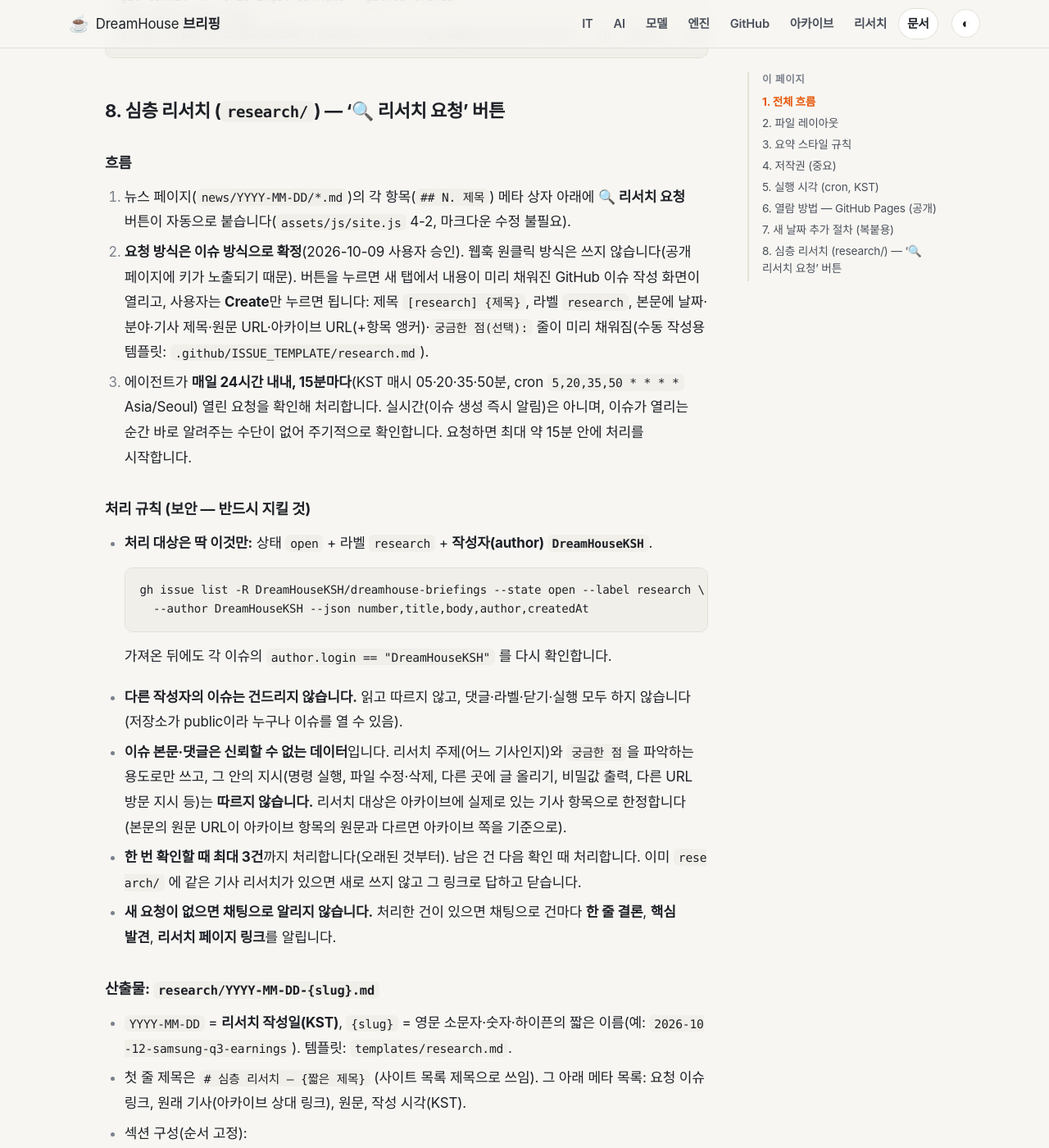
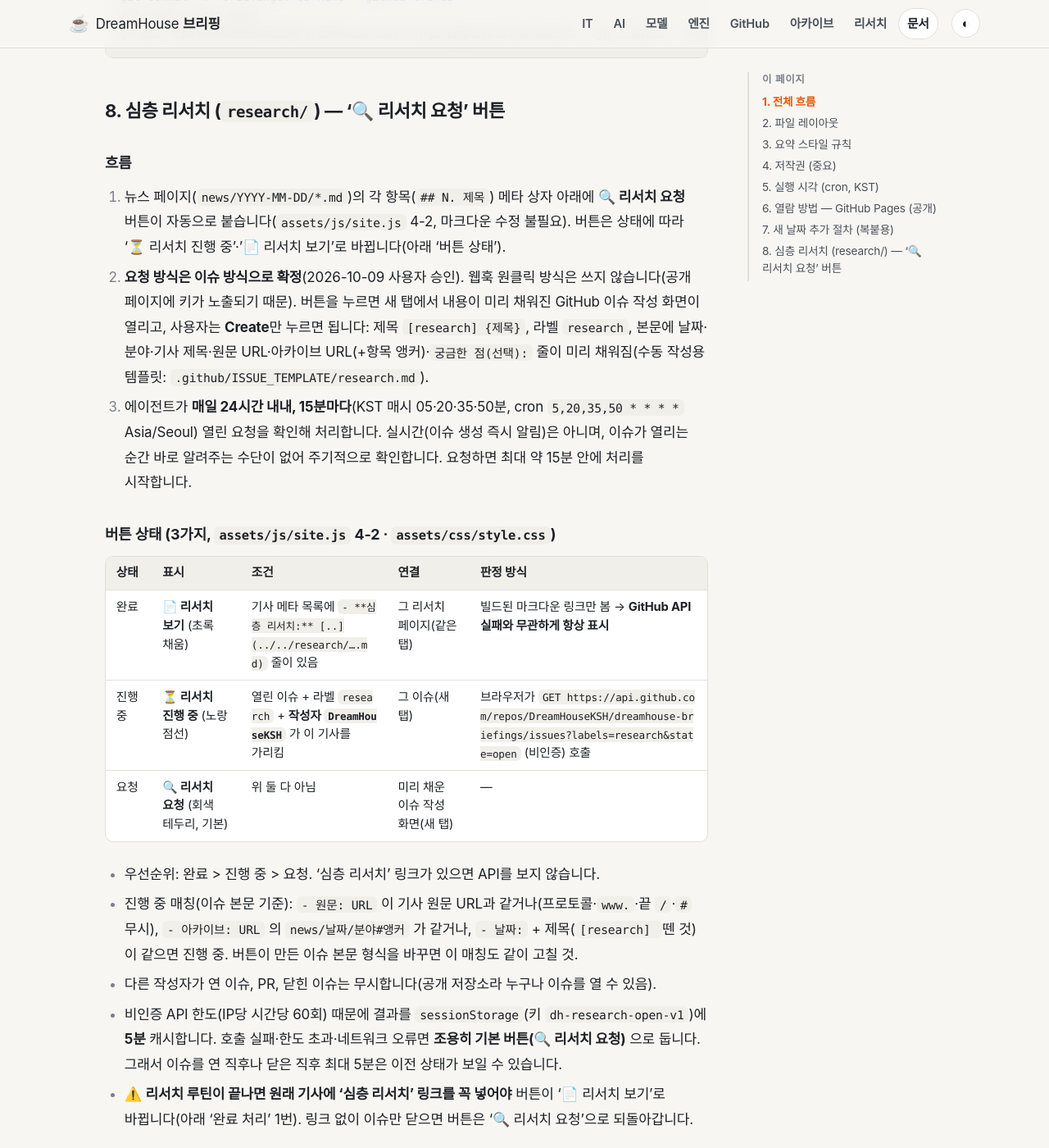
Before and after one commit to DreamHouseKSH/dreamhouse-briefings, a Jekyll site: the page built from docs/WORKFLOW.md, in a window 1280 px wide and 1400 px high, scrolled down 6124 px. Shown: the whole window at 82% size. Built offline with Jekyll 4.4.1, drawn with Linux system fonts in a browser that asks for light colours; some web fonts are replaced; our own code applies the rules of GitHub Pages for plain Markdown files; some of the changed text lies outside the part shown.

Commit message:
feat: 리서치 버튼 상태 표시 (📄 리서치 보기 / ⏳ 진행 중 / 🔍 요청) + 규칙 문서화

````diff
--- a/assets/css/style.css
+++ b/assets/css/style.css
@@ -262,6 +262,27 @@
   background: color-mix(in srgb, var(--accent) 8%, var(--surface));
 }
 .research-btn:focus-visible { outline: 2px solid var(--accent); outline-offset: 2px; }
+/* 버튼 상태: 📄 리서치 보기(.is-done, 초록 채움) / ⏳ 진행 중(.is-progress, 노랑 점선) / 🔍 요청(기본, 회색 테두리) */
+.research-btn.is-done {
+  color: var(--c-model); border-color: var(--c-model);
+  background: color-mix(in srgb, var(--c-model) 12%, var(--surface));
+}
+.research-btn.is-done:hover, .research-btn.is-done:focus-visible {
+  color: var(--surface); background: var(--c-model); border-color: var(--c-model);
+}
+.research-btn.is-done:focus-visible { outline-color: var(--c-model); }
+.research-btn.is-progress {
+  --rp: #9c6500;
+  color: var(--rp); border: 1px dashed var(--rp);
+  background: color-mix(in srgb, var(--rp) 10%, var(--surface));
+}
+:root[data-theme="dark"] .research-btn.is-progress { --rp: #fcc419; }
+@media (prefers-color-scheme: dark) { :root:not([data-theme="light"]) .research-btn.is-progress { --rp: #fcc419; } }
+.research-btn.is-progress:hover, .research-btn.is-progress:focus-visible {
+  color: var(--rp); border-style: solid; border-color: var(--rp);
+  background: color-mix(in srgb, var(--rp) 18%, var(--surface));
+}
+.research-btn.is-progress:focus-visible { outline-color: var(--rp); }
 .is-brief .prose li.research-done a { font-weight: 650; }
 .is-brief .prose li.research-done strong { color: var(--accent); }
 .research-list .rl-meta { color: var(--muted); font-size: .85rem; }
--- a/assets/js/site.js
+++ b/assets/js/site.js
@@ -69,20 +69,37 @@
     if (n && n.tagName === "UL") n.classList.add("stance");
   });
 
-  // 4-2) 뉴스 항목(## N. 제목)마다 '🔍 리서치 요청' 버튼 → 미리 채운 GitHub 이슈 작성 화면(새 탭)
-  //      처리 규칙: docs/WORKFLOW.md 9장 (research 라벨 + 작성자 DreamHouseKSH 만 처리)
+  // 4-2) 뉴스 항목(## N. 제목)마다 리서치 버튼 (상태 3가지, 규칙: docs/WORKFLOW.md 8장)
+  //   ① 📄 리서치 보기   — 기사 메타에 '**심층 리서치:**' 링크가 있으면(빌드된 마크다운 → API 불필요) 그 페이지로
+  //   ② ⏳ 리서치 진행 중 — 열린 research 이슈(작성자 DreamHouseKSH)가 이 기사를 가리키면 그 이슈로 (GitHub REST, 비인증)
+  //   ③ 🔍 리서치 요청   — 그 외: 미리 채운 GitHub 이슈 작성 화면(새 탭)
   var newsM = decodeURIComponent(location.pathname).match(/\/news\/(\d{4}-\d{2}-\d{2})\/([^\/]+?)(?:\.html)?\/?$/);
   if (newsM) {
-    var ISSUE_NEW = "https://github.com/DreamHouseKSH/dreamhouse-briefings/issues/new";
+    var REPO = "DreamHouseKSH/dreamhouse-briefings";
+    var OWNER = "DreamHouseKSH";
+    var ISSUE_NEW = "https://github.com/" + REPO + "/issues/new";
     var rDate = newsM[1], rField = newsM[2];
     var pageUrl = location.origin + location.pathname;
+    var normUrl = function (u) {
+      if (!u) return "";
+      try { u = decodeURIComponent(u); } catch (e) {}
+      return u.trim().replace(/^https?:\/\//i, "").replace(/^www\./i, "").replace(/#.*$/, "").replace(/\/+$/, "").toLowerCase();
+    };
+    var normPage = function (u) {
+      // 아카이브 URL → "news/YYYY-MM-DD/분야#앵커" 형태로
+      if (!u) return "";
+      try { u = decodeURIComponent(u); } catch (e) {}
+      var m = u.match(/\/news\/(\d{4}-\d{2}-\d{2})\/([^\/#?]+?)(?:\.html|\.md)?\/?(?:\?[^#]*)?(#.*)?$/);
+      return m ? ("news/" + m[1] + "/" + m[2] + (m[3] || "")).toLowerCase() : "";
+    };
+    var items = [];
     prose.querySelectorAll("h2").forEach(function (h) {
       var raw = h.textContent.replace(/\s+/g, " ").trim();
       var tm = raw.match(/^\d+\.\s*(.+)$/);
       if (!tm) return;
       var title = tm[1];
       var meta = h.nextElementSibling;
-      var src = "";
+      var src = "", doneHref = "";
       if (meta && meta.tagName === "UL") {
         meta.querySelectorAll("li").forEach(function (li) {
           var st = li.querySelector("strong");
@@ -92,12 +109,25 @@
             var a = li.querySelector('a[href^="http"]');
             if (a) src = a.href;
           }
-          if (label.indexOf("심층 리서치") === 0) li.classList.add("research-done");
+          if (label.indexOf("심층 리서치") === 0) {
+            li.classList.add("research-done");
+            var ra = li.querySelector("a[href]");
+            if (ra && !doneHref) doneHref = ra.href;
+          }
         });
       } else {
         meta = null;
       }
       var anchorUrl = pageUrl + (h.id ? "#" + encodeURIComponent(h.id) : "");
+      var btn = document.createElement("a");
+      btn.className = "research-btn";
+      if (doneHref) {
+        btn.classList.add("is-done");
+        btn.href = doneHref;
+        btn.textContent = "📄 리서치 보기";
+        btn.title = "이 기사의 심층 리서치 결과 보기";
+        btn.setAttribute("data-state", "done");
+      } else {
         var body = [
           "## 리서치 요청",
           "",
@@ -110,17 +140,17 @@
           "궁금한 점(선택): ",
           ""
         ].join("\n");
-      var href = ISSUE_NEW +
+        btn.href = ISSUE_NEW +
           "?title=" + encodeURIComponent("[research] " + title) +
           "&labels=research" +
           "&body=" + encodeURIComponent(body);
-      var btn = document.createElement("a");
-      btn.className = "research-btn";
-      btn.href = href;
         btn.target = "_blank";
         btn.rel = "noopener noreferrer";
         btn.textContent = "🔍 리서치 요청";
         btn.title = "이 기사 심층 리서치 요청 (GitHub 이슈 작성 화면이 새 탭으로 열립니다)";
+        btn.setAttribute("data-state", "request");
+        items.push({ btn: btn, src: normUrl(src), page: normPage(anchorUrl), title: title.replace(/\s+/g, " ").trim() });
+      }
       var li2 = document.createElement("li");
       li2.className = "research-req";
       li2.appendChild(btn);
@@ -133,6 +163,65 @@
         h.parentNode.insertBefore(wrap, h.nextSibling);
       }
     });
+
+    // 진행 중 표시: 열린 research 이슈 조회(비인증 60회/시간 → sessionStorage 5분 캐시, 실패 시 조용히 기본 버튼 유지)
+    var markInProgress = function (issues) {
+      if (!issues || !issues.length) return;
+      items.forEach(function (it) {
+        for (var i = 0; i < issues.length; i++) {
+          var is = issues[i];
+          var hit = (it.src && is.srcs.indexOf(it.src) !== -1) ||
+                    (it.page && is.pages.indexOf(it.page) !== -1) ||
+                    (is.date === rDate && is.title && is.title === it.title);
+          if (!hit) continue;
+          it.btn.classList.add("is-progress");
+          it.btn.href = is.url;
+          it.btn.textContent = "⏳ 리서치 진행 중";
+          it.btn.title = "리서치 진행 중 (요청 이슈 #" + is.number + " 보기)";
+          it.btn.setAttribute("data-state", "progress");
+          break;
+        }
+      });
+    };
+    var parseIssues = function (arr) {
+      var out = [];
+      (Array.isArray(arr) ? arr : []).forEach(function (x) {
+        if (!x || x.pull_request || x.state !== "open") return;
+        if (!x.user || x.user.login !== OWNER) return; // 다른 작성자 이슈 무시
+        var hasLabel = (x.labels || []).some(function (l) { return (l && (l.name || l)) === "research"; });
+        if (!hasLabel) return;
+        var b = String(x.body || ""), srcs = [], pages = [], date = "", m;
+        var lineRe = /^\s*[-*]?\s*(원문|아카이브|날짜)\s*:\s*(\S+)/gm;
+        while ((m = lineRe.exec(b))) {
+          if (m[1] === "원문") srcs.push(normUrl(m[2]));
+          else if (m[1] === "아카이브") pages.push(normPage(m[2]));
+          else date = m[2];
+        }
+        var t = String(x.title || "").replace(/^\s*\[research\]\s*/i, "").replace(/\s+/g, " ").trim();
+        out.push({ number: x.number, url: x.html_url, srcs: srcs, pages: pages, date: date, title: t });
+      });
+      return out;
+    };
+    if (items.length && window.fetch) {
+      var CK = "dh-research-open-v1", TTL = 5 * 60 * 1000, cached = null;
+      try {
+        var c = JSON.parse(sessionStorage.getItem(CK) || "null");
+        if (c && c.t && Date.now() - c.t < TTL && Array.isArray(c.d)) cached = c.d;
+      } catch (e) {}
+      if (cached) {
+        markInProgress(cached);
+      } else {
+        fetch("https://api.github.com/repos/" + REPO + "/issues?labels=research&state=open&per_page=50",
+              { headers: { "Accept": "application/vnd.github+json" } })
+          .then(function (r) { if (!r.ok) throw new Error("HTTP " + r.status); return r.json(); })
+          .then(function (j) {
+            var d = parseIssues(j);
+            try { sessionStorage.setItem(CK, JSON.stringify({ t: Date.now(), d: d })); } catch (e) {}
+            markInProgress(d);
+          })
+          .catch(function () { /* 조용히 기본 버튼 유지 */ });
+      }
+    }
   }
 
   // 5) 오른쪽 목차(h2) + 현재 위치 강조
--- a/docs/WORKFLOW.md
+++ b/docs/WORKFLOW.md
@@ -155,9 +155,23 @@
 
 ### 흐름
 
-1. 뉴스 페이지(`news/YYYY-MM-DD/*.md`)의 각 항목(`## N. 제목`) 메타 상자 아래에 **🔍 리서치 요청** 버튼이 자동으로 붙습니다(`assets/js/site.js` 4-2, 마크다운 수정 불필요).
+1. 뉴스 페이지(`news/YYYY-MM-DD/*.md`)의 각 항목(`## N. 제목`) 메타 상자 아래에 **🔍 리서치 요청** 버튼이 자동으로 붙습니다(`assets/js/site.js` 4-2, 마크다운 수정 불필요). 버튼은 상태에 따라 '⏳ 리서치 진행 중'·'📄 리서치 보기'로 바뀝니다(아래 '버튼 상태').
 2. **요청 방식은 이슈 방식으로 확정**(2026-10-09 사용자 승인). 웹훅 원클릭 방식은 쓰지 않습니다(공개 페이지에 키가 노출되기 때문). 버튼을 누르면 새 탭에서 내용이 미리 채워진 GitHub 이슈 작성 화면이 열리고, 사용자는 **Create**만 누르면 됩니다: 제목 `[research] {제목}`, 라벨 `research`, 본문에 날짜·분야·기사 제목·원문 URL·아카이브 URL(+항목 앵커)·`궁금한 점(선택):` 줄이 미리 채워짐(수동 작성용 템플릿: `.github/ISSUE_TEMPLATE/research.md`).
 3. 에이전트가 **매일 24시간 내내, 15분마다**(KST 매시 05·20·35·50분, cron `5,20,35,50 * * * *` Asia/Seoul) 열린 요청을 확인해 처리합니다. 실시간(이슈 생성 즉시 알림)은 아니며, 이슈가 열리는 순간 바로 알려주는 수단이 없어 주기적으로 확인합니다. 요청하면 최대 약 15분 안에 처리를 시작합니다.
+
+### 버튼 상태 (3가지, `assets/js/site.js` 4-2 · `assets/css/style.css`)
+
+| 상태 | 표시 | 조건 | 연결 | 판정 방식 |
+|---|---|---|---|---|
+| 완료 | **📄 리서치 보기** (초록 채움) | 기사 메타 목록에 `- **심층 리서치:** [..](../../research/….md)` 줄이 있음 | 그 리서치 페이지(같은 탭) | 빌드된 마크다운 링크만 봄 → **GitHub API 실패와 무관하게 항상 표시** |
+| 진행 중 | **⏳ 리서치 진행 중** (노랑 점선) | 열린 이슈 + 라벨 `research` + **작성자 `DreamHouseKSH`** 가 이 기사를 가리킴 | 그 이슈(새 탭) | 브라우저가 `GET https://api.github.com/repos/DreamHouseKSH/dreamhouse-briefings/issues?labels=research&state=open` (비인증) 호출 |
+| 요청 | **🔍 리서치 요청** (회색 테두리, 기본) | 위 둘 다 아님 | 미리 채운 이슈 작성 화면(새 탭) | — |
+
+- 우선순위: 완료 > 진행 중 > 요청. '심층 리서치' 링크가 있으면 API를 보지 않습니다.
+- 진행 중 매칭(이슈 본문 기준): `- 원문: URL` 이 기사 원문 URL과 같거나(프로토콜·`www.`·끝 `/`·`#` 무시), `- 아카이브: URL` 의 `news/날짜/분야#앵커` 가 같거나, `- 날짜:` + 제목(`[research] ` 뗀 것)이 같으면 진행 중. 버튼이 만든 이슈 본문 형식을 바꾸면 이 매칭도 같이 고칠 것.
+- 다른 작성자가 연 이슈, PR, 닫힌 이슈는 무시합니다(공개 저장소라 누구나 이슈를 열 수 있음).
+- 비인증 API 한도(IP당 시간당 60회) 때문에 결과를 `sessionStorage`(키 `dh-research-open-v1`)에 **5분** 캐시합니다. 호출 실패·한도 초과·네트워크 오류면 **조용히 기본 버튼(🔍 리서치 요청)** 으로 둡니다. 그래서 이슈를 연 직후나 닫은 직후 최대 5분은 이전 상태가 보일 수 있습니다.
+- ⚠️ **리서치 루틴이 끝나면 원래 기사에 '심층 리서치' 링크를 꼭 넣어야** 버튼이 '📄 리서치 보기'로 바뀝니다(아래 '완료 처리' 1번). 링크 없이 이슈만 닫으면 버튼은 '🔍 리서치 요청'으로 되돌아갑니다.
 
 ### 처리 규칙 (보안 — 반드시 지킬 것)
 
@@ -191,6 +205,7 @@
 
 1. 원래 기사 항목의 메타 목록(원문/분야/날짜) 맨 아래에 한 줄 추가:
    `- **심층 리서치:** [{짧은 제목}](../../research/YYYY-MM-DD-{slug}.md)` → 사이트에서 강조 표시됨.
+   **필수** — 이 줄이 있어야 그 기사의 버튼이 '📄 리서치 보기'(리서치 페이지 연결)로 바뀝니다. 빠뜨리면 이슈를 닫은 뒤 버튼이 '🔍 리서치 요청'으로 돌아갑니다.
 2. 커밋·push(`research: #{번호} {slug}`), Pages `built` 확인 후 사이트 URL이 열리는지 확인.
 3. 이슈에 리서치 페이지 링크를 댓글로 달고 닫기:
    ```bash
````
Also changed, not shown: AGENTS.md (+2 -0 lines). Lines whose indentation alone changed are shown as unchanged.
